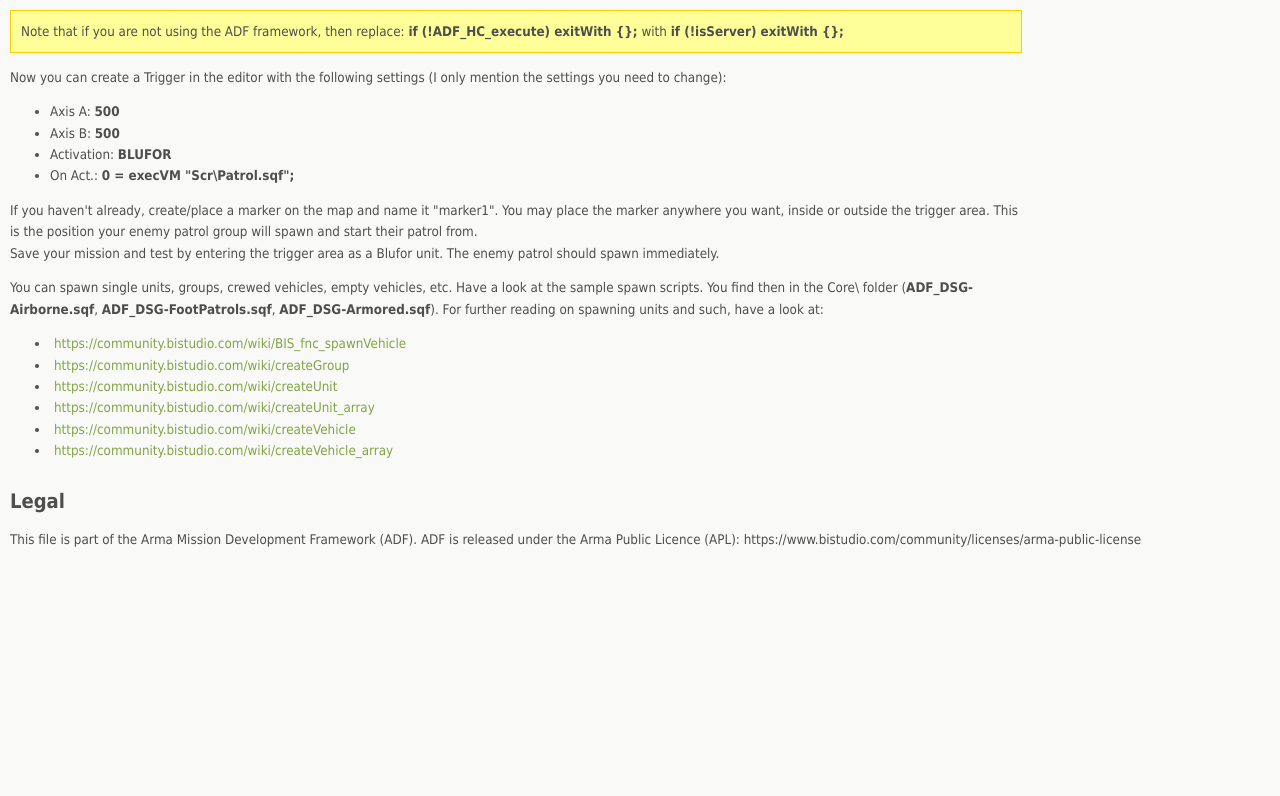
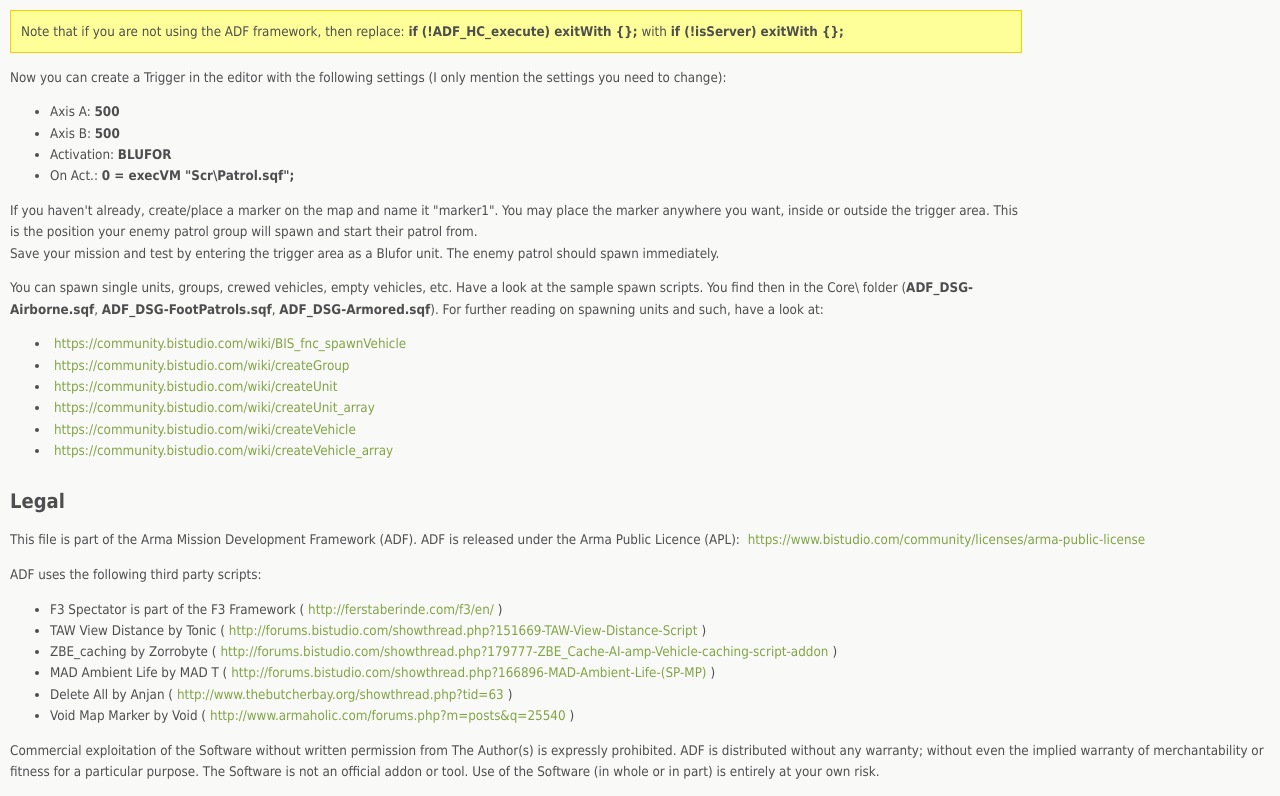
Before and after one commit to whiztler/ADF, a plain HTML site: page ADF_ReadMe.html in a window 1280 px wide. Shown: the part 10456-11252 px from the top of the page. Before the commit the page ends 11020 px from the top, so only its background shows below. Drawn offline with nearby package versions, Linux system fonts and the light colour scheme.

Commit message:
Updated legal

```diff
--- a/ADF_ReadMe.html
+++ b/ADF_ReadMe.html
@@ -410,7 +410,17 @@ _g = [getMarkerPos "marker1",	EAST, (configFile >> "CfgGroups" >> "East" >> "OPF
 </section>
 <aside>
   <h2 id="legal">Legal</h2>
-  <p>This file is part of the Arma Mission Development Framework (ADF). ADF is released under the Arma Public Licence (APL): https://www.bistudio.com/community/licenses/arma-public-license</p>
+  <p>This file is part of the Arma Mission Development Framework (ADF). ADF is released under the Arma Public Licence (APL): <a href="https://www.bistudio.com/community/licenses/arma-public-license">https://www.bistudio.com/community/licenses/arma-public-license</a></p>
+  <p> ADF uses the following third party scripts:</p>
+  <ul>
+    <li> F3 Spectator is part of the F3 Framework (<a href="http://ferstaberinde.com/f3/en/">http://ferstaberinde.com/f3/en/</a>)</li>
+    <li> TAW View Distance by Tonic (<a href="http://forums.bistudio.com/showthread.php?151669-TAW-View-Distance-Script">http://forums.bistudio.com/showthread.php?151669-TAW-View-Distance-Script</a>)</li>
+    <li> ZBE_caching by Zorrobyte (<a href="http://forums.bistudio.com/showthread.php?179777-ZBE_Cache-AI-amp-Vehicle-caching-script-addon">http://forums.bistudio.com/showthread.php?179777-ZBE_Cache-AI-amp-Vehicle-caching-script-addon</a>)</li>
+    <li> MAD Ambient Life by MAD T (<a href="http://forums.bistudio.com/showthread.php?166896-MAD-Ambient-Life-(SP-MP)">http://forums.bistudio.com/showthread.php?166896-MAD-Ambient-Life-(SP-MP)</a>)</li>
+    <li> Delete All by Anjan (<a href="http://www.thebutcherbay.org/showthread.php?tid=63">http://www.thebutcherbay.org/showthread.php?tid=63</a>)</li>
+    <li> Void Map Marker by Void (<a href="http://www.armaholic.com/forums.php?m=posts&q=25540">http://www.armaholic.com/forums.php?m=posts&amp;q=25540</a>)</li>
+  </ul>
+  <p> Commercial exploitation of the Software without written permission from The Author(s) is expressly prohibited. ADF is distributed without any warranty; without even the implied warranty of merchantability or fitness for a particular purpose. The Software is not an official addon or tool. Use of the Software (in whole or in part) is entirely at your own risk.</p>
 </aside>
 <footer></footer>
 <script src="Core/I/prism.js"></script>
```
